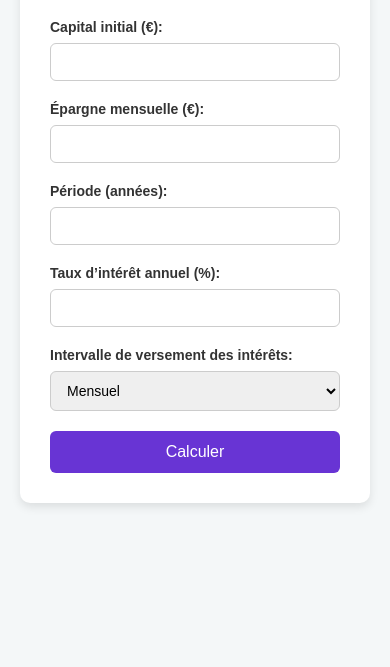
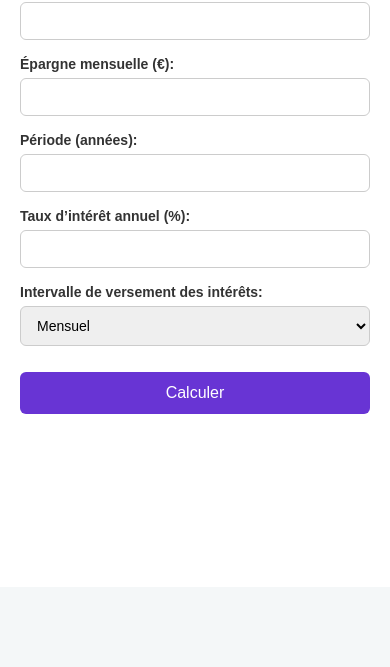
Before and after one commit to heitzjulien/calculatrice-interets-composes, a plain HTML site: page form.html in a window 390 px wide. Shown: the part 257-924 px from the top of the page. After the commit the page ends 844 px from the top, so only its background shows below. Drawn offline with Linux system fonts and the light colour scheme.

Commit message:
feat(responsive): full screen form on mobile + responsive layout

```diff
--- a/form.html
+++ b/form.html
@@ -4,6 +4,7 @@
     <meta charset="UTF-8">
     <title>Calculatrice d'intérêts composés</title>
     <link rel="stylesheet" href="style.css">
+    <meta name="viewport" content="width=device-width, initial-scale=1.0">
 </head>
 <body>
     <div class="calculator-container">
--- a/style.css
+++ b/style.css
@@ -1,39 +1,44 @@
+html, body {
+    margin: 0;
+    padding: 0;
+    height: 100%;
+}
+
 body {
     font-family: Arial, sans-serif;
     background-color: #f4f7f8;
     color: #333;
-    margin: 0;
-    padding: 40px 20px;
     display: flex;
     justify-content: center;
     align-items: center;
-    min-height: 100vh;
+    min-height: 100dvh;
 }
 
 .calculator-container {
     background-color: #fff;
-    border-radius: 10px;
-    box-shadow: 0 4px 10px rgba(0, 0, 0, 0.1);
-    padding: 30px;
-    max-width: 450px;
-    width: 100%;
+    width: 100vw;
+    height: 100dvh;
+    padding: 20px;
+    box-sizing: border-box;
+    display: flex;
+    flex-direction: column;
+    justify-content: center;
 }
 
 .calculator-title {
     text-align: center;
-    margin-bottom: 25px;
-    margin-top: 0;
+    margin-bottom: 20px;
     color: #2c3e50;
-    font-size: 24px;
+    font-size: 22px;
 }
 
 .calculator-group {
-    margin-bottom: 20px;
+    margin-bottom: 16px;
 }
 
 .calculator-label {
     display: block;
-    margin-bottom: 8px;
+    margin-bottom: 6px;
     font-weight: bold;
     font-size: 14px;
 }
@@ -46,13 +51,6 @@ body {
     border-radius: 6px;
     font-size: 14px;
     box-sizing: border-box;
-    transition: border 0.2s;
-}
-
-.calculator-input:focus,
-.calculator-select:focus {
-    border-color: #6834d4;
-    outline: none;
 }
 
 .calculator-button {
@@ -64,9 +62,27 @@ body {
     border-radius: 6px;
     font-size: 16px;
     cursor: pointer;
-    transition: background-color 0.2s;
+    margin-top: 10px;
 }
 
 .calculator-button:hover {
     background-color: #401D87;
 }
+
+/* Responsive : tablette & desktop */
+@media (min-width: 600px) {
+    .calculator-container {
+        max-width: 500px;
+        height: auto;
+        border-radius: 10px;
+        box-shadow: 0 4px 10px rgba(0, 0, 0, 0.1);
+    }
+
+    body {
+        padding: 40px;
+    }
+
+    .calculator-title {
+        font-size: 24px;
+    }
+}
```
